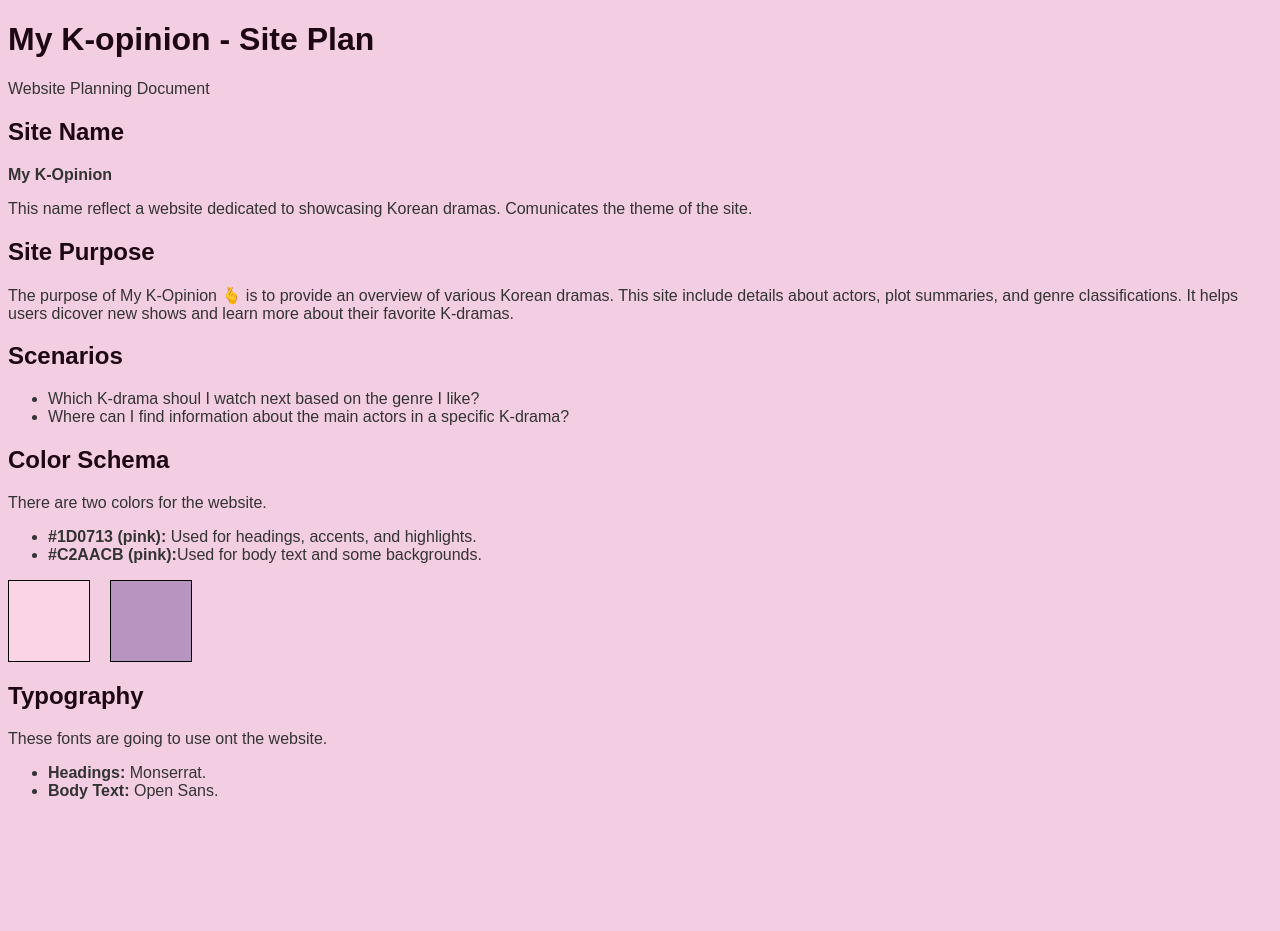
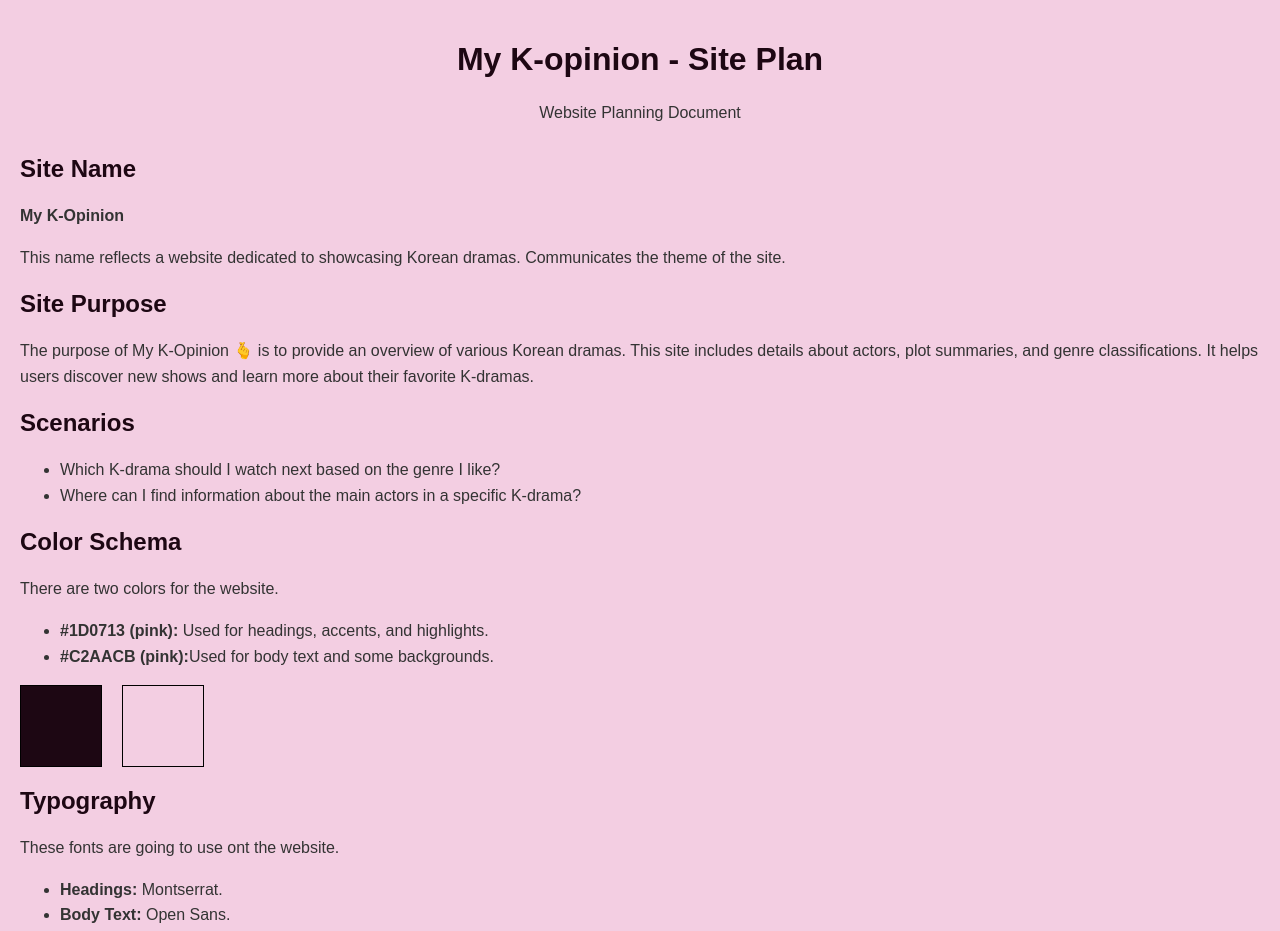
Before and after one commit to moseJIMLOP/wdd131, a plain HTML site: page project/siteplan.html in a window 1280 px wide. Before the commit the page ends 816 px from the top, so only its background shows below. Drawn offline with Linux system fonts and the light colour scheme.

Commit message:
siteplan

```diff
--- a/project/project.css
+++ b/project/project.css
@@ -1,8 +1,9 @@
 body {
-    font-family: moserrat, sans-serif;
+    font-family: 'Montserrat', sans-serif;
     background-color: #F3CEE2;
     color: #333;
-    padding: 0;
+    padding: 20px;
+    margin: 0;
 }
 
 h1, h2 {
@@ -10,9 +11,18 @@ h1, h2 {
 }
 .section-box{
     background-color: white;
-    border: 5px solid #C2AACB;
+    border: 5px solid #F3CEE2;
     border-radius: 10px;
     padding: 15px;
     margin: 15px 0;
     border-radius: 10px;
 }
+
+header {
+    text-align: center;
+    margin-bottom: 30px;
+}
+
+p,li {
+    line-height: 1.6;
+}
--- a/project/siteplan.html
+++ b/project/siteplan.html
@@ -14,21 +14,21 @@
     <section>
         <h2> Site Name</h2>
         <p><strong> My K-Opinion </strong></p>
-        <p>This name reflect a website dedicated to showcasing Korean dramas. Comunicates the theme of the site.</p>
+        <p>This name reflects a website dedicated to showcasing Korean dramas. Communicates the theme of the site.</p>
     </section>
 
     <section>
         <h2>Site Purpose</h2>
         <p>The purpose of My K-Opinion 🫰 is to provide an overview of various Korean dramas.
-            This site include details about actors, plot summaries, and genre classifications.
-            It helps users dicover new shows and learn more about their favorite K-dramas.
+            This site includes details about actors, plot summaries, and genre classifications.
+            It helps users discover new shows and learn more about their favorite K-dramas.
         </p>
     </section>
 
     <section>
         <h2>Scenarios</h2>
         <ul>
-            <li>Which K-drama shoul I watch next based on the genre I like?</li>
+            <li>Which K-drama should I watch next based on the genre I like?</li>
             <li>Where can I find information about the main actors in a specific K-drama?</li>
         </ul>
     </section>
@@ -38,19 +38,19 @@
         <p>There are two colors for the website.</p>
 
         <ul>
-            <li><strong> #1D0713 (pink):</strong> Used for headings, accents, and highlights.</li>
+            <li><strong>#1D0713 (pink):</strong> Used for headings, accents, and highlights.</li>
             <li><strong>#C2AACB (pink):</strong>Used for body text and some backgrounds.</li>
         </ul>
         <div style="display:flex; gap:20px; margin-top:10px;">
-            <div style="width:80px; height:80px; background-color:#fbd5e5; border:1px solid #000;"></div>
-            <div style="width:80px; height:80px; background-color:#b695c0; border:1px solid #000;"></div>
+            <div style="width:80px; height:80px; background-color:#1D0713; border:1px solid #000;"></div>
+            <div style="width:80px; height:80px; background-color: #F3CEE2; border:1px solid #000;"></div>
         </div>
     </section>
     <section>
         <h2>Typography</h2>
         <p>These fonts are going to use ont the website.</p>
         <ul>
-            <li><strong>Headings:</strong> Monserrat.</li>
+            <li><strong>Headings:</strong> Montserrat.</li>
             <li><strong>Body Text:</strong> Open Sans.</li>
         </ul>
     </section>
```
